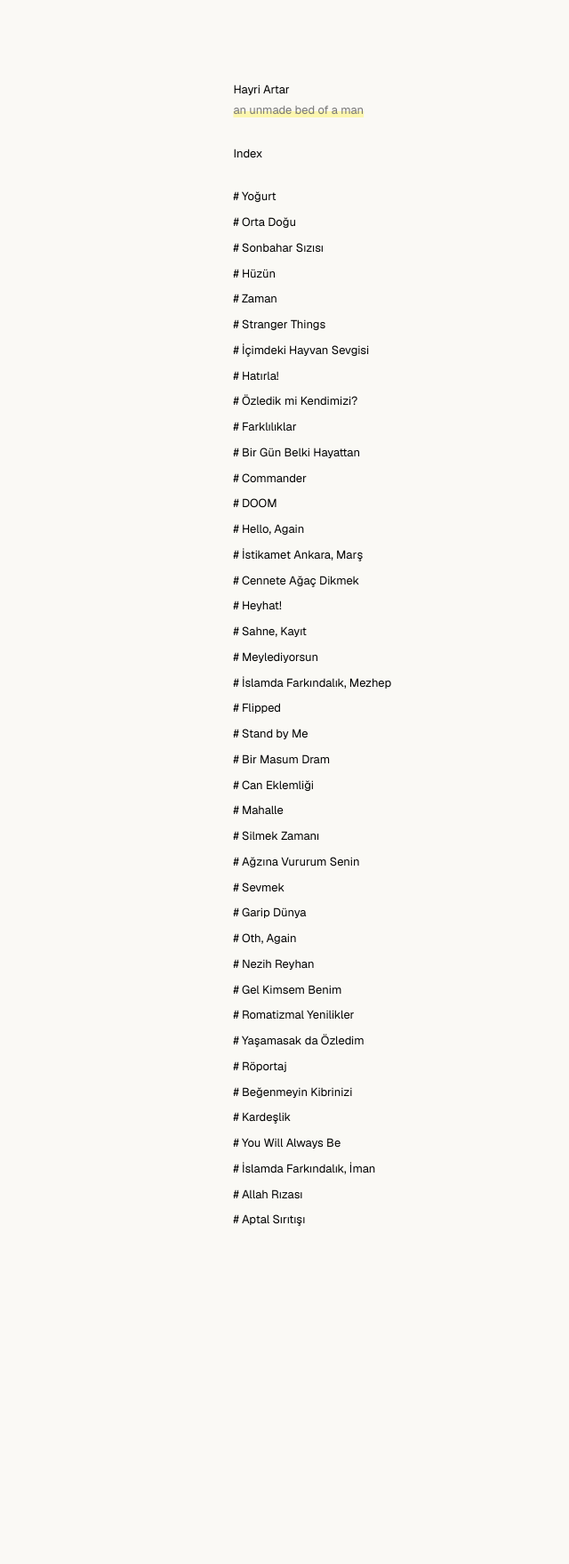
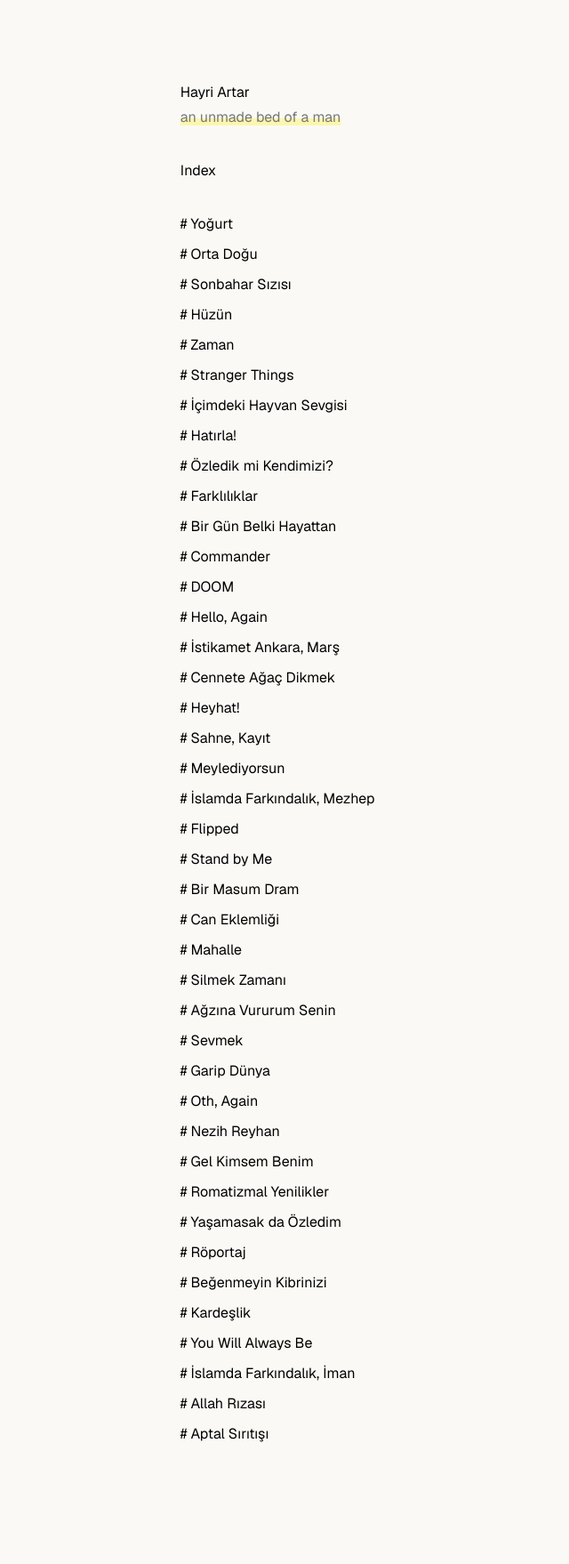
Before and after one commit to hayriartar/hayriartar.github.io, a Jekyll site: the page built from index.html, in a window 1280 px wide. Shown: the whole page at 89% size, without its empty margins (119-759 px from the left). Built offline with Jekyll 4.4.1, drawn with Linux system fonts in a browser that asks for light colours; before the commit the page ends 1491 px from its top, so only the background shows below that.

Commit message:
Update custom.css

```diff
--- a/assets/css/custom.css
+++ b/assets/css/custom.css
@@ -1,5 +1,5 @@
 @import url('https://fonts.googleapis.com/css2?family=Geist:wght@300;400;500;600;700&family=Geist+Mono:wght@400;500;600&display=swap');
-html { overflow-y: scroll; font-size: 13px;  }
+html { overflow-y: scroll; font-size: 16px;  }
 html, body {   background-color: #faf9f5;    }
 :root {  --body-width: 60ch; }
 
```
